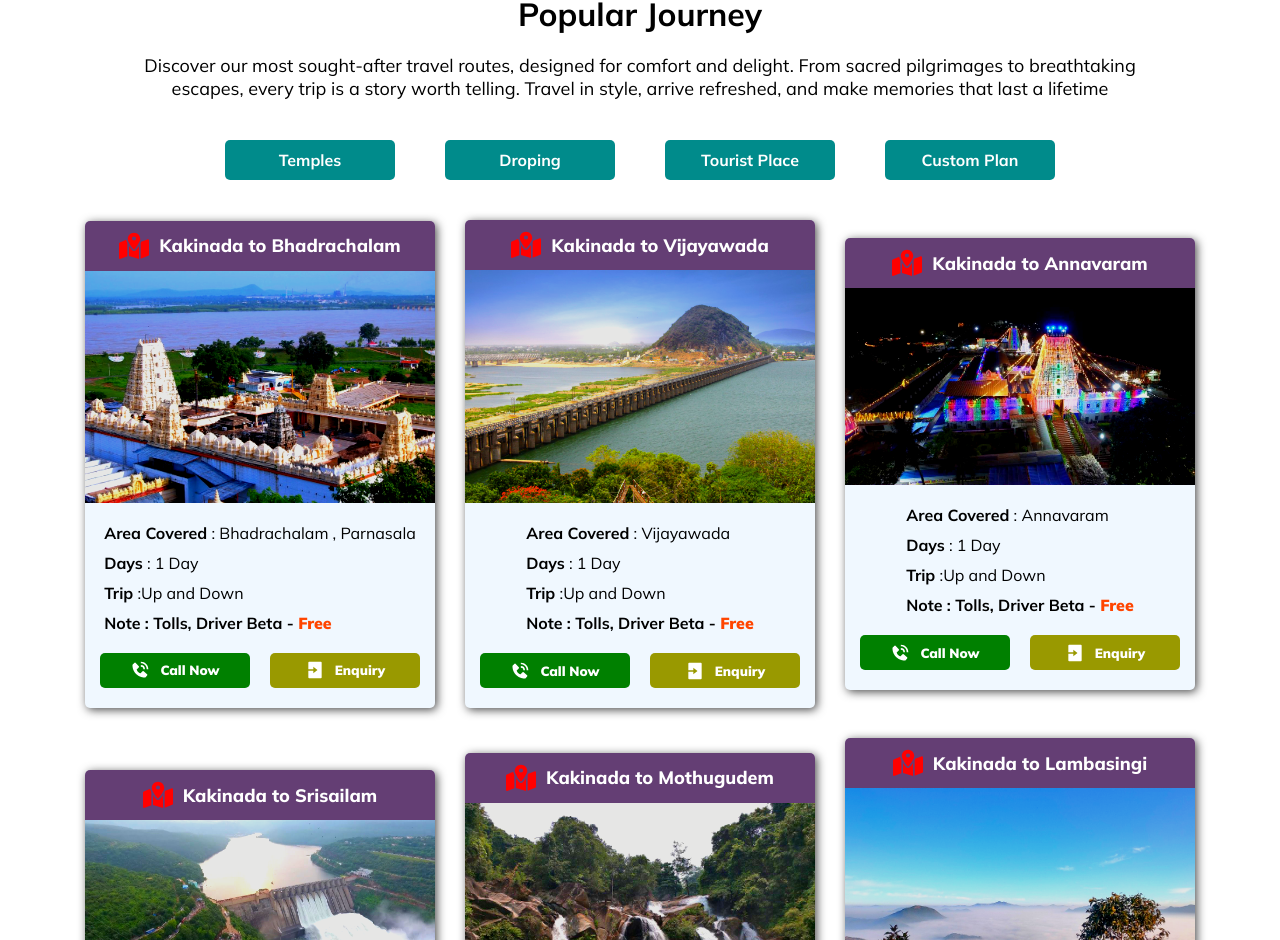
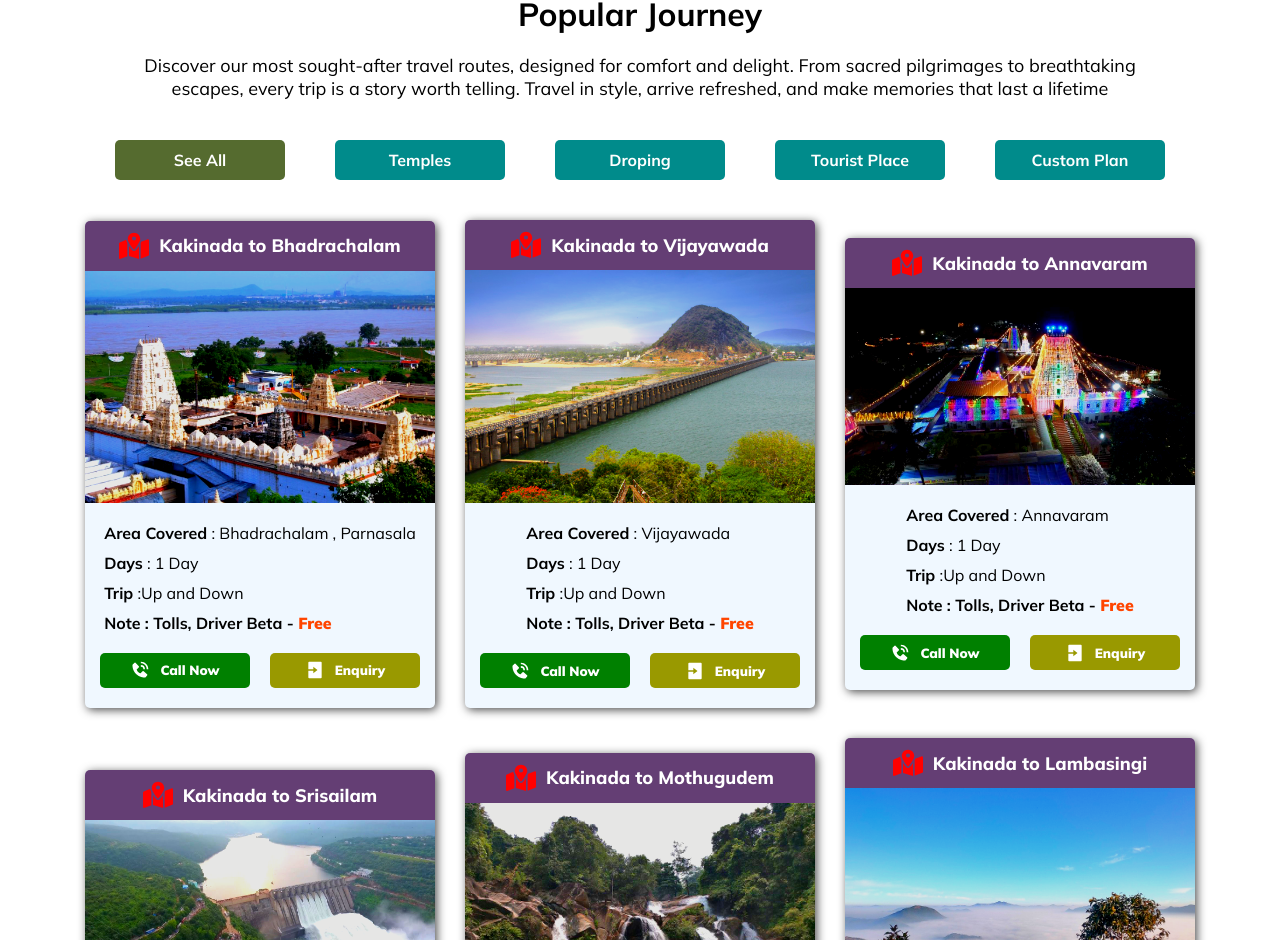
Before and after one commit to KS-Anandh/vamsi-travels, a React (Vite) app: page / in a window 1280 px wide. Shown: the part 2252-3192 px from the top of the page. Built offline with nearby package versions, Linux system fonts and the light colour scheme.

Commit message:
selector operation updated

```diff
--- a/src/components/CarScroller.jsx
+++ b/src/components/CarScroller.jsx
@@ -11,7 +11,6 @@ import model2 from '../assets/carModels/MaruthiSwift.png'
 import model3 from '../assets/carModels/mahindraThar.png'
 import model4 from '../assets/carModels/carens.png'
 import model5 from '../assets/carModels/creta.png'
-
 
 const CarScroller = ({RentPage}) => {
   const [isMobile, setIsMobile] = useState();
--- a/src/components/Navigation.jsx
+++ b/src/components/Navigation.jsx
@@ -9,6 +9,7 @@ import { FaHeadphones } from "react-icons/fa";
 import { MdCarRental } from "react-icons/md";
 import { ImMenu } from "react-icons/im";
 
+var a= 10;
 const Navigation = ({homePage,servicePage,contactPage,RentPage}) => {
    const scrollToHomePage = () => {
     homePage.current.scrollIntoView({ behavior: "smooth" });
--- a/src/components/PopularJourney.jsx
+++ b/src/components/PopularJourney.jsx
@@ -1,4 +1,4 @@
-import React from "react";
+import React, { useEffect, useState } from "react";
 import OfferCard from "./OfferCard";
 import image1 from '../assets/places/bhadrachalam.jpg'
 import image2 from '../assets/places/vijayavada.jpg'
@@ -12,6 +12,9 @@ import image9 from '../assets/places/muramulla.jpg'
 
 
 const PopularJourney = ({servicePage,contactPage}) => {
+
+  const [category,setCategory]=useState(0);
+  const [selectedPackages,setSelectedPackages]=useState([]);
 
 const packages=[
   {
@@ -30,7 +33,7 @@ const packages=[
     Days:"1 Day",
     TripType:"Up and Down",
     Note:"Tolls, Driver Beta ",
-    category:1
+    category:2
   },
   {
     TravelRoute:"Kakinada to Annavaram",
@@ -48,7 +51,7 @@ const packages=[
     Days:"1 Day",
     TripType:"Up and Down",
     Note:"Tolls, Driver Beta ",
-    category:1
+    category:3
   },
   {
     TravelRoute:"Kakinada to Mothugudem",
@@ -57,7 +60,7 @@ const packages=[
     Days:"1 Day",
     TripType:"Up and Down",
     Note:"Tolls, Driver Beta ",
-    category:1
+    category:3
   },
   {
     TravelRoute:"Kakinada to Lambasingi",
@@ -66,7 +69,7 @@ const packages=[
     Days:"1 Day",
     TripType:"Up and Down",
     Note:"Tolls, Driver Beta ",
-    category:1
+    category:3
   },
   {
     TravelRoute:"Kakinada to Pancharamalu",
@@ -97,6 +100,22 @@ const packages=[
   },
 
 ]
+  useEffect(()=>{
+    if(category==0){
+      setSelectedPackages(packages);
+    }
+    else{
+      const data=packages.filter((item)=>{
+        return item.category==category
+      })
+      setSelectedPackages(data);
+      console.log(data)
+    }
+    console.log("data has been changed by category")
+
+  },[category])
+
+
 
   return (
     <div className="popularJourney" ref={servicePage}>
@@ -111,18 +130,18 @@ const packages=[
       </div>
       <div className="journey-buttons">
         <ul>
-          {/* <li>See All</li> */}
-          <li>Temples</li>
-          <li>Droping</li>
-          <li>Tourist Place</li>
-          <li>Custom Plan</li>
+          <li onClick={()=>setCategory(0)} style={{background:category==0?"darkolivegreen":""}}>See All</li>
+          <li onClick={()=>setCategory(1)} style={{background:category==1?"darkolivegreen":""}}>Temples</li>
+          <li onClick={()=>setCategory(2)} style={{background:category==2?"darkolivegreen":""}}>Droping</li>
+          <li onClick={()=>setCategory(3)} style={{background:category==3?"darkolivegreen":""}}>Tourist Place</li>
+          <li onClick={()=>setCategory(0)} style={{background:category==4?"darkolivegreen":""}}>Custom Plan</li>
         </ul>
       </div>
 
         <div className="popularJourney-cards">
 
         {
-          packages.map((data,index)=>{
+          selectedPackages.map((data,index)=>{
             return(
 
               < OfferCard  key={index} contactPage={contactPage} TravelRoute={data.TravelRoute} image={data.image} CoveredAreas={data.CoveredAreas} Days={data.Days} TripType={data.TripType} Note={data.Note} category={data.category}/>
--- /dev/null
+++ b/src/components/learn.js
@@ -0,0 +1 @@
+let a = 20;
```
Also changed, not shown: 1 other file (tests, documents, lock files or other folders).
